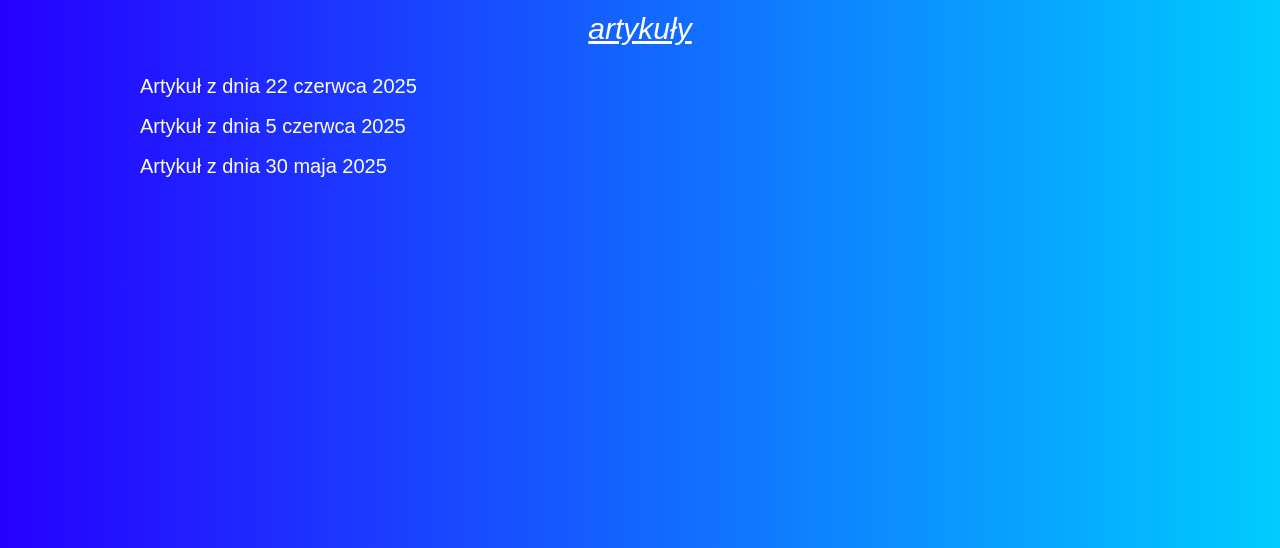
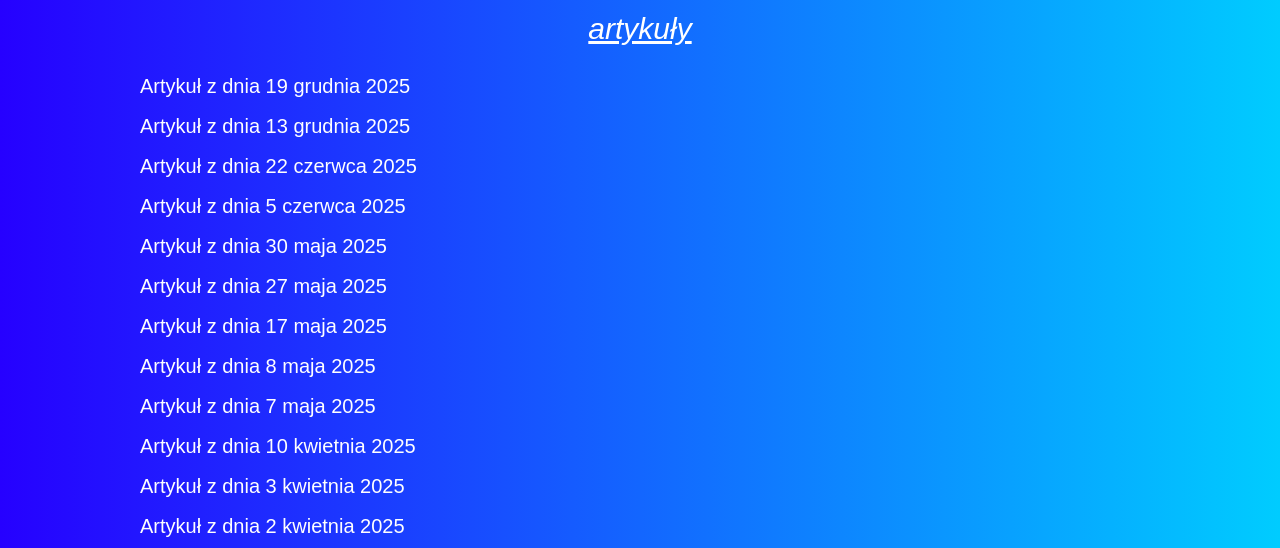
Before and after one commit to Majsiu/test, a website: page news.html in a window 1280 px wide. Shown: the part 224-772 px from the top of the page. Drawn offline with nearby package versions, Linux system fonts and the light colour scheme.

Commit message:
Add files via upload

```diff
--- a/articles.json
+++ b/articles.json
@@ -1,5 +1,17 @@
 [
   "22.06.2025.html",
   "05.06.2025.html",
-  "30.05.2025.html"
+  "30.05.2025.html",
+  "27.05.2025.html",
+  "17.05.2025.html",
+  "08.05.2025.html",
+  "07.05.2025.html",
+  "10.04.2025.html",
+  "03.04.2025.html",
+  "02.04.2025.html",
+  "26.03.2025.html",
+  "19.03.2025.html",
+  "05.02.2025.html",
+  "19.12.2025.html",
+  "13.12.2025.html"
 ]
--- a/news.html
+++ b/news.html
@@ -93,25 +93,40 @@
   </main>
 
   <script>
-  fetch('articles.json')  // Ustaw poprawną ścieżkę do JSON-a
+  fetch('articles.json')
       .then(response => response.json())
       .then(files => {
           const container = document.getElementById('articles-list');
-                container.innerHTML = ''; // Wyczyszczenie komunikatu "Ładowanie..."
+          container.innerHTML = '';
 
-                files.forEach(file => {
-                    // Formatowanie nazwy pliku: "01.01.2023" -> "1 stycznia 2023"
-                    const [day, month, year] = file.split('.');
-                    const date = new Date(`${year}-${month}-${day}`);
-                    const polishDate = date.toLocaleDateString('pl-PL', {
+          // Tworzymy tablicę obiektów z datami i nazwami plików
+          const articles = files.map(file => {
+              // Usuwamy ewentualne rozszerzenie .html
+              const fileNameWithoutExt = file.replace('.html', '');
+              const [day, month, year] = fileNameWithoutExt.split('.');
+
+              // Tworzymy obiekt Date (miesiące są od 0-11)
+              const date = new Date(year, month - 1, day);
+
+              return {
+                  fileName: file,
+                  date: date
+              };
+          });
+
+          // Sortujemy artykuły od najnowszego do najstarszego
+          articles.sort((a, b) => b.date - a.date);
+
+          // Generujemy linki w posortowanej kolejności
+          articles.forEach(article => {
+              const polishDate = article.date.toLocaleDateString('pl-PL', {
                   day: 'numeric',
                   month: 'long',
                   year: 'numeric'
               });
 
-                    // Tworzenie linku
               const link = document.createElement('a');
-                    link.href = `ex_art/${file}`; // Ścieżka do folderu z plikami
+              link.href = `ex_art/${article.fileName}`;
               link.textContent = `Artykuł z dnia ${polishDate}`;
               link.style.display = 'block';
               link.style.margin = '10px 0';
```
Lines whose indentation alone changed are shown as unchanged.
